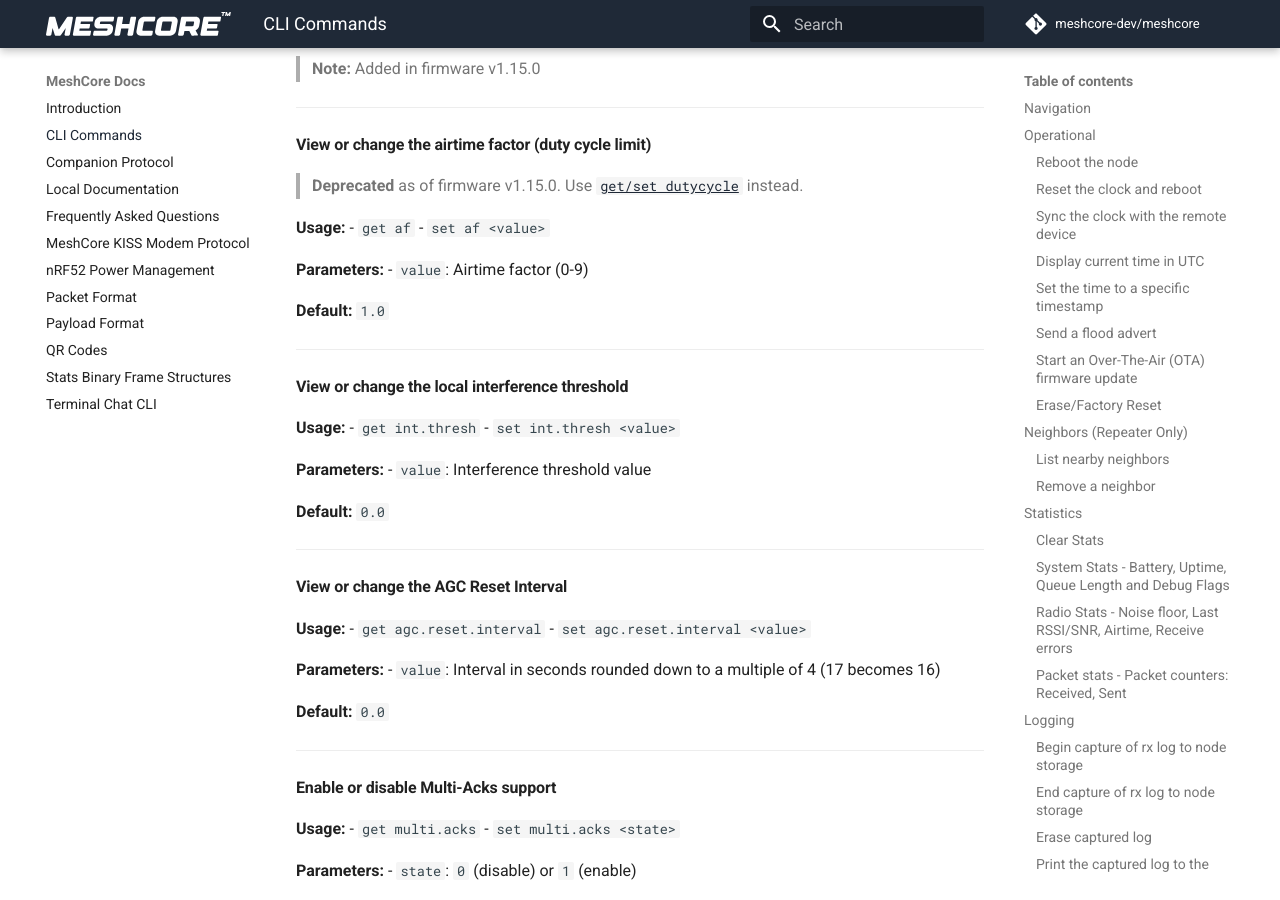
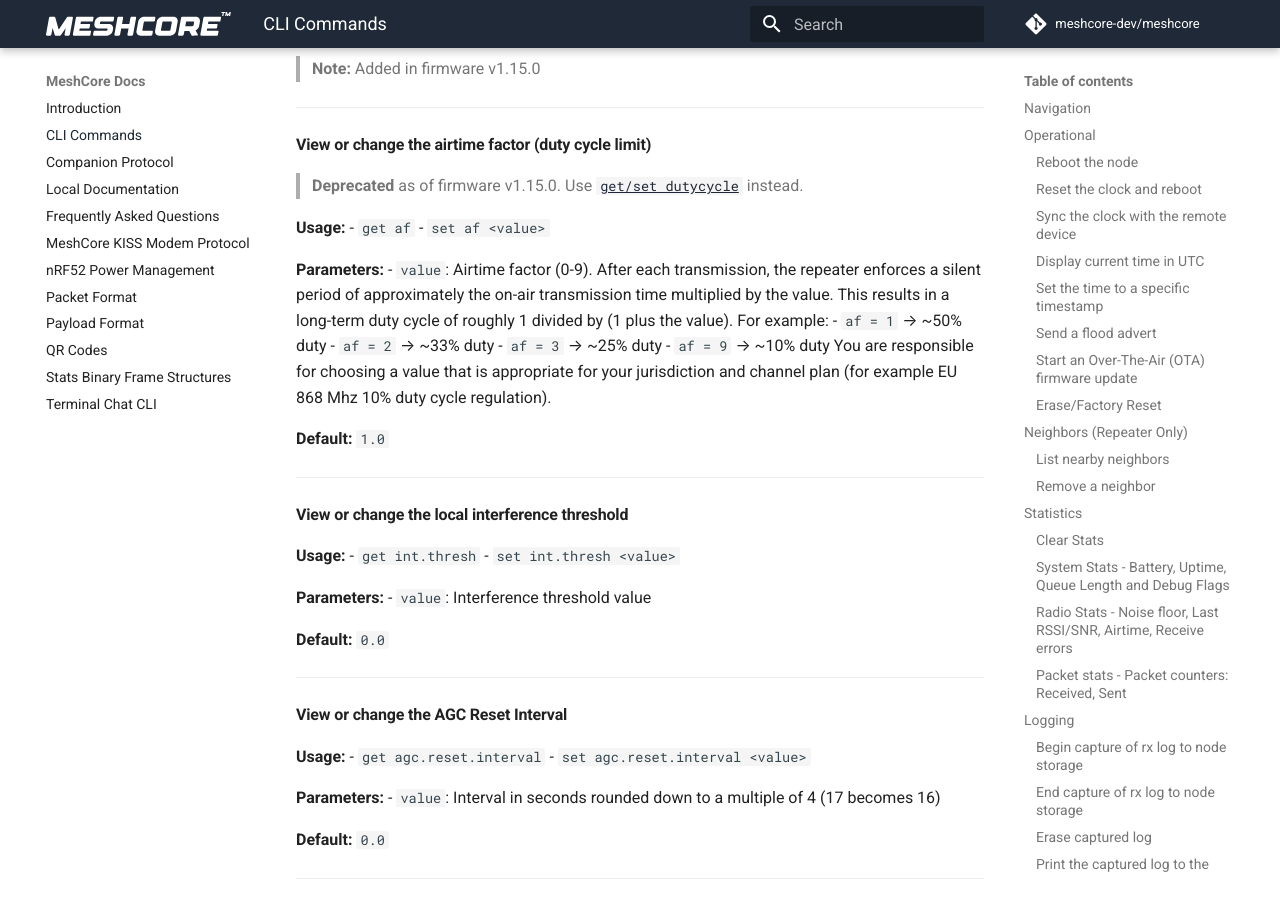
Before and after one commit to JacekVV/MeshCore-Hydra, an MkDocs documentation site: the page built from docs/cli_commands.md, in a window 1280 px wide and 900 px high, scrolled down 8877 px. Built offline with MkDocs 1.6.1 and Material for MkDocs 9.7.7, drawn with Linux system fonts in a browser that asks for light colours; comment, search, counter and statistics services are not loaded.

Commit message:
restore docs

```diff
--- a/docs/cli_commands.md
+++ b/docs/cli_commands.md
@@ -447,7 +447,12 @@ This document provides an overview of CLI commands that can be sent to MeshCore
 - `set af <value>`
 
 **Parameters:**
-- `value`: Airtime factor (0-9)
+- `value`: Airtime factor (0-9). After each transmission, the repeater enforces a silent period of approximately the on-air transmission time multiplied by the value. This results in a long-term duty cycle of roughly 1 divided by (1 plus the value). For example:
+  - `af = 1` → ~50% duty
+  - `af = 2` → ~33% duty
+  - `af = 3` → ~25% duty
+  - `af = 9` → ~10% duty
+  You are responsible for choosing a value that is appropriate for your jurisdiction and channel plan (for example EU 868 Mhz 10% duty cycle regulation).
 
 **Default:** `1.0`
 
```
